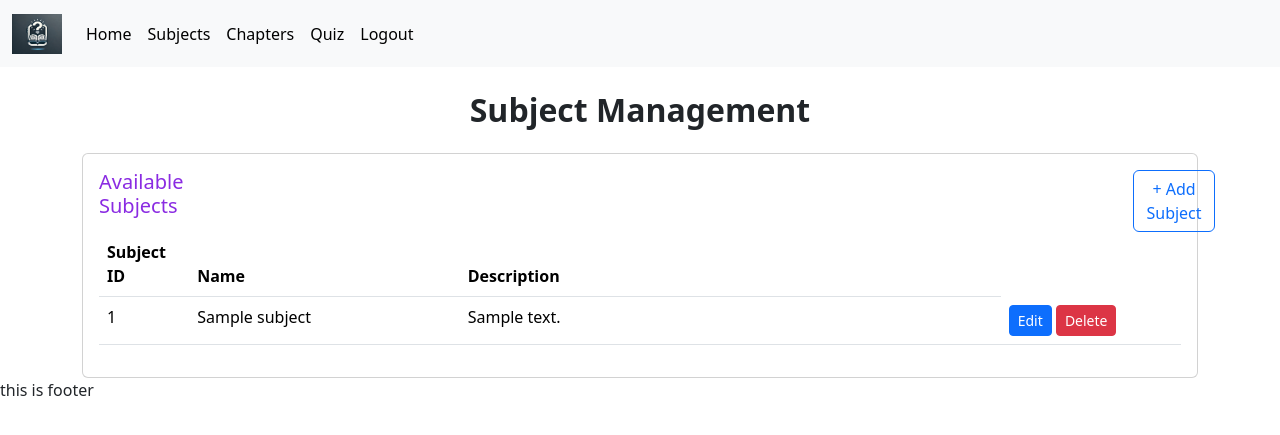
After one commit to Niraj-02/Quiz_master, a Flask app: page /subjects in a window 1280 px wide. The commit adds this page. Shown: the top 435 px of the page. Run offline with Flask 3, Linux system fonts and the light colour scheme; the visitor is signed in with stand-in values (Sample User, id 1); tables that the repository leaves empty hold one stand-in row (values such as "Sample post").

Commit message:
Admin Routing
Added routes for different management sections.
Quiz management left and then crud left

```diff
--- a/controllers/controller.py
+++ b/controllers/controller.py
@@ -74,26 +74,104 @@ def login():
 
         #handles user login.
         session['username'] = user.username
-        return redirect(url_for('dashboard')) #redirect to dashboard later
+        return redirect(url_for('User.dashboard')) #redirect to dashboard later
+
+
+
+
+
+
+#Admin_Dashboard Routes
+@app.route('/Admin/admin_dash' , methods = ['GET' , 'POST'])
+def admin_dash():
+    if 'username' in session:
+        user = User.query.filter_by(username = session['username']).first()
+        quizzes = Quiz.query.join(Chapter).all()
+        return rt("Admin/admin_dash.html" , user = user , quizzes = quizzes)
+    else:
+        return redirect(url_for('login'))
+
+
+
+#Subject management routes
+@app.route('/subjects' , methods = ['GET' , 'POST'])
+def subjects():
+    if ('username' in session) and (session['username'] == 'Admin'):
+        subjects = Subject.query.all()
+        return rt("Admin/subjects.html" , subjects = subjects)
+    else:
+        return redirect(url_for('login'))
+
+
+#Chapter Management routes
+@app.route('/chapters' , methods = ['GET' , 'POST'])
+def chapters():
+    if ('username' in session) and (session['username'] == 'Admin'):
+        chapters = Chapter.query.all()
+        subjects = Subject.query.all()
+        return rt("Admin/chapters.html" , chapters = chapters , subjects = subjects)
+    else:
+        return redirect(url_for('login'))
+
+
+
+
+
+#create quiz route
+@app.route('/create_quiz/<string:username>' , methods = ['GET' , 'POST'])
+def create_quiz(username):
+    if (username not in session) or (session['username'] != 'Admin'):
+        return redirect(url_for('login'))
+
+    if request.method == 'GET':
+        return rt("create_quiz.html" , username = username)
+    elif request.method =='POST':
+        date_of_quiz = request.form['date_of_quiz']
+        duration = request.form['duration']
+        chapterID = request.form['chapterID']
+
+        quiz = Quiz(date_of_quiz = date_of_quiz , duration = duration , chapterID = chapterID)
+        db.session.add(quiz)
+        db.session.commit()
+
+        return redirect(url_for('admin_dash'))
+
+
+#route for quiz management
+@app.route('/quiz_management/<string:username>' , methods = ['GET' , 'POST'])
+def quiz_management(username):
+    if username != 'Admin':
+        return redirect(url_for('login'))
+
+    if request.method == 'GET':
+        quizzes = Quiz.query.all()
+        subjects = Subject.query.all()
+        chapters = Chapter.query.all()
+        user = User.query.filter_by(username = username).first()
+        return rt("quiz_management.html" , quizzes = quizzes , user=user , subjects = subjects , chapters = chapters)
+
+
+
+
 
 
 
 
 #user_dashboard routes
-@app.route('/dashboard/<string:username>' , methods = ['GET' , 'POST'])
+@app.route('/User/dashboard/<string:username>' , methods = ['GET' , 'POST'])
 def dashboard(username):
     if 'username' in session:
         user = User.query.filter_by(username = username).first()
-        return rt("dashboard.html" , user = user)
+        return rt("User/dashboard.html" , user = user)
     else:
         return redirect(url_for('login'))
 
 
-@app.route('/scores' , methods = ['GET' , 'POST'])
+@app.route('/User/scores' , methods = ['GET' , 'POST'])
 def scores(username):
     if 'username' in session:
         user = User.query.filter_by(username = username).first()
-        return rt("scores.html" , user = user)
+        return rt("User/scores.html" , user = user)
     else:
         return redirect(url_for('login'))
 
@@ -103,37 +181,6 @@ def scores(username):
 
 
 
-#Admin_Dashboard Routes
-@app.route('/admin_dash' , methods = ['GET' , 'POST'])
-def admin_dash():
-    if 'username' in session:
-        user = User.query.filter_by(username = session['username']).first()
-        quizzes = Quiz.query.join(Chapter).all()
-        return rt("admin_dash.html" , user = user , quizzes = quizzes)
-    else:
-        return redirect(url_for('login'))
-
-#create quiz route
-@app.route('/create_quiz/<string:username>' , methods = ['GET' , 'POST'])
-def create_quiz(username):
-    if username not in session:
-        return redirect(url_for('login'))
-
-    if request.method == 'GET':
-        return rt("create_quiz.html")
-    elif request.method =='POST':
-        date_of_quiz = request.form['date_of_quiz']
-        duration = request.form['duration']
-        chapterID = request.form['chapterID']
-
-        quiz = Quiz(date_of_quiz = date_of_quiz , duration = duration , remarks = remarks , chapterID = chapterID)
-        db.session.add(quiz)
-        db.session.commit()
-
-        return redirect(url_for('admin_dash'))
-
-
-
 
 @app.route('/gpt' , methods = ['GET' , 'POST'])
 def gpt():
--- a/templates/admin_dash.html
+++ b/templates/Admin/admin_dash.html
@@ -1,4 +1,4 @@
-{% extends "admin_layout.html" %}
+{% extends "Admin/admin_layout.html" %}
 
 {% block title %}
 Admin-dashboard
@@ -18,7 +18,7 @@ Admin-dashboard
 
             <div class="d-flex"> <!-- d-flex makes the div thingy flexible to add elements in a single row   -->
             <h5 style="color: blueviolet;">Upcoming Quizzes</h5>
-            <button class="btn btn-outline-primary" style="margin-left: 950px;" href="{{ url_for('create_quiz')}}" >+ Add Quiz</button>
+            <button class="btn btn-outline-primary" style="margin-left: 950px;" href="/create_quiz/{{user.username}}" >+ Add Quiz</button>
             </div>
 
             <table class="table">
--- a/templates/admin_layout.html
+++ b/templates/Admin/admin_layout.html
@@ -32,12 +32,17 @@
                     </li>
 
                     <li class="nav-item">
+                        <a class="nav-link active" href="{{ url_for('subjects')}}">Subjects</a>
+                    </li>
+
+                    <li class="nav-item">
+                        <a class="nav-link active" href="{{ url_for('chapters')}}">Chapters</a>
+                    </li>
+
+                    <li class="nav-item">
                     <a class="nav-link active" href="#">Quiz</a>
                     </li>
 
-                    <li class="nav-item">
-                    <a class="nav-link active" href="#">Summary</a>
-                    </li>
 
                     <li class="nav-item">
                         <a class="nav-link active" href="#">Logout</a>
--- /dev/null
+++ b/templates/Admin/subjects.html
@@ -0,0 +1,55 @@
+{% extends "Admin/admin_layout.html" %}
+
+{% block title %}
+Subject Management
+{% endblock %}
+
+
+
+
+
+{% block content %}
+
+<div class="container mt-4 text-center">
+    <h2 class="fw-bold">Subject Management</h2>
+</div>
+
+<div class="container mt-4">
+    <div class="card p-3"> <!-- makes it a card component with moderate padding -->
+
+        <div class="d-flex"> <!-- d-flex makes the div thingy flexible to add elements in a single row   -->
+        <h5 style="color: blueviolet;">Available Subjects</h5>
+        <button class="btn btn-outline-primary" style="margin-left: 950px;" href="#" >+ Add Subject</button>
+        </div>
+
+        <table class="table">
+            <thead>
+                <tr>
+                    <th class="col-1">Subject ID</th>
+                    <th class="col-3">Name</th>
+                    <th class="col-6">Description</th>
+                </tr>
+            </thead>
+            <tbody>
+                {% for subject in subjects %}
+                <tr>
+                    <td class="col-1">{{ subject.subjectID }}</td>
+                    <td class="col-3">{{ subject.subjectName }}</td>
+                    <td class="col-6">{{ subject.subjectDescription }}</td>
+                    <td>
+                        <button class="btn btn-sm btn-primary">Edit</button>
+                        <button class="btn btn-sm btn-danger">Delete</button>
+                    </td>
+                </tr>
+                {% endfor %}
+            </tbody>
+        </table>
+
+    </div>
+</div>
+
+{% endblock %}
+
+{% block footer %}
+    this is footer
+{% endblock %}
```
Also changed, not shown: models/model.py (+11 -1 lines), templates/Admin/chapters.html (added, +64 -0 lines), templates/dashboard.html (deleted, +0 -17 lines), templates/scores.html (deleted).
